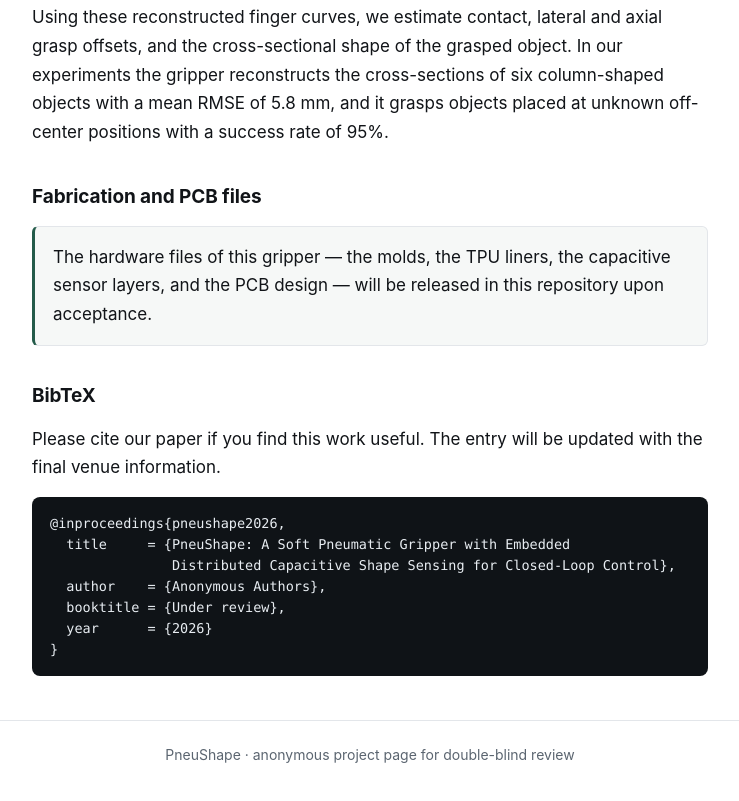
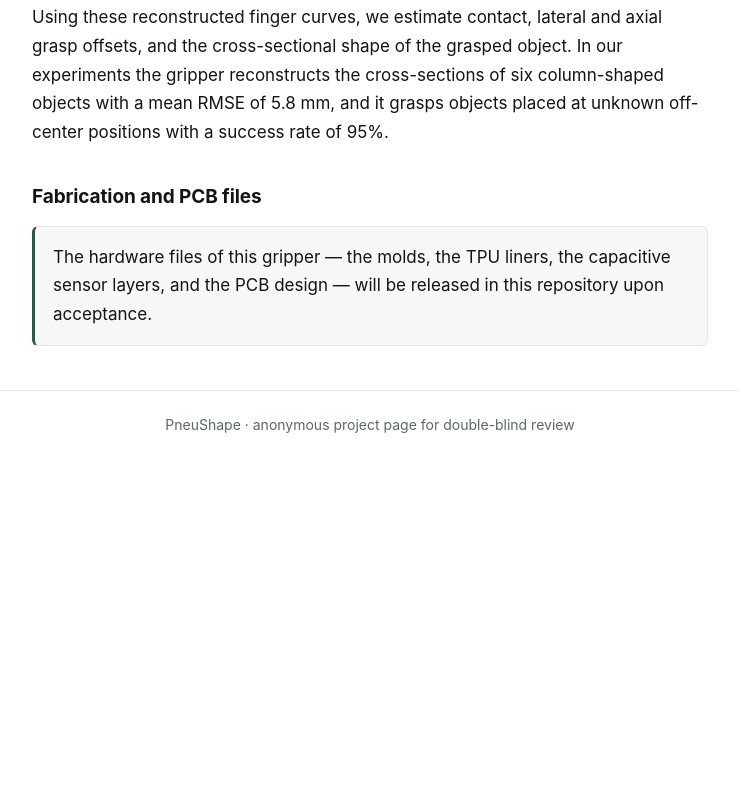
Before and after one commit to Anonymous0001375/PneuShape, a plain HTML site: page index.html in a window 1280 px wide. Shown: the part 519-1320 px from the top of the page, without its empty margins (270-1009 px from the left). After the commit the page ends 1002 px from the top, so only its background shows below. Drawn offline with Linux system fonts and the light colour scheme.

Commit message:
Remove the BibTeX section

```diff
--- a/index.html
+++ b/index.html
@@ -100,16 +100,6 @@
     </p>
   </div>
 
-  <h2>BibTeX</h2>
-  <p>Please cite our paper if you find this work useful. The entry will be updated with the final venue information.</p>
-  <pre><code>@inproceedings{pneushape2026,
-  title     = {PneuShape: A Soft Pneumatic Gripper with Embedded
-               Distributed Capacitive Shape Sensing for Closed-Loop Control},
-  author    = {Anonymous Authors},
-  booktitle = {Under review},
-  year      = {2026}
-}</code></pre>
-
 </main>
 
 <footer>
```
Also changed, not shown: 1 other file.
